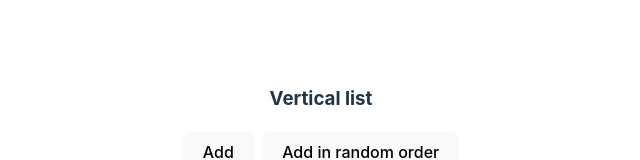
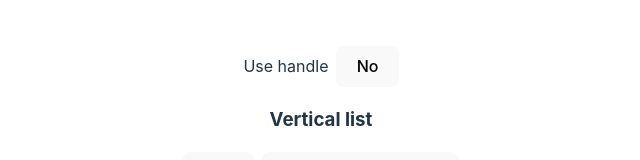
Before and after one commit to CovorSorin/vue3-sortable, a Vue app in the folder demo/: page / in a window 1280 px wide. Shown: the part 129-289 px from the top of the page, without its empty margins (319-959 px from the left). Built offline with nearby package versions, Linux system fonts and the light colour scheme.

Commit message:
Add handle example

```diff
--- a/demo/src/App.vue
+++ b/demo/src/App.vue
@@ -1,9 +1,16 @@
 <script setup>
 import AppSortable from '../../src/components/AppSortable.vue'
 
-import { ref, useTemplateRef } from 'vue'
+import { computed, ref, useTemplateRef } from 'vue'
 import { getRandomColor } from './modules/utils/utils.js'
 import { scrollHorizontallyToIndex, scrollVerticallyToIndex } from './modules/utils/scroll.js'
+
+const useHandle = ref(false)
+const handle = computed(() => useHandle.value ? 'handle' : null)
+
+function toggleHandle() {
+  useHandle.value = !useHandle.value
+}
 
 const verticalListRef = useTemplateRef('verticalListRef')
 const horizontalListRef = useTemplateRef('horizontalListRef')
@@ -62,6 +69,11 @@ function addRandomHorizontalItem() {
 </script>
 
 <template>
+  <div>
+    <span class="mr-8">Use handle</span>
+    <button @click="toggleHandle">{{ useHandle ? 'Yes' : 'No' }}</button>
+  </div>
+
   <h3>Vertical list</h3>
 
   <div class="mb-8">
@@ -74,7 +86,7 @@ function addRandomHorizontalItem() {
     ref="verticalListRef"
     class="sortable-vertical"
     item-class="item"
-    handle="handle"
+    :handle="handle"
     direction="vertical"
     transition-group-name="scale-y"
     :item-key="getKey"
@@ -100,7 +112,7 @@ function addRandomHorizontalItem() {
     ref="horizontalListRef"
     class="sortable-horizontal"
     item-class="item"
-    handle="handle"
+    :handle="handle"
     direction="horizontal"
     transition-group-name="scale-x"
     :item-key="getKey"
```
